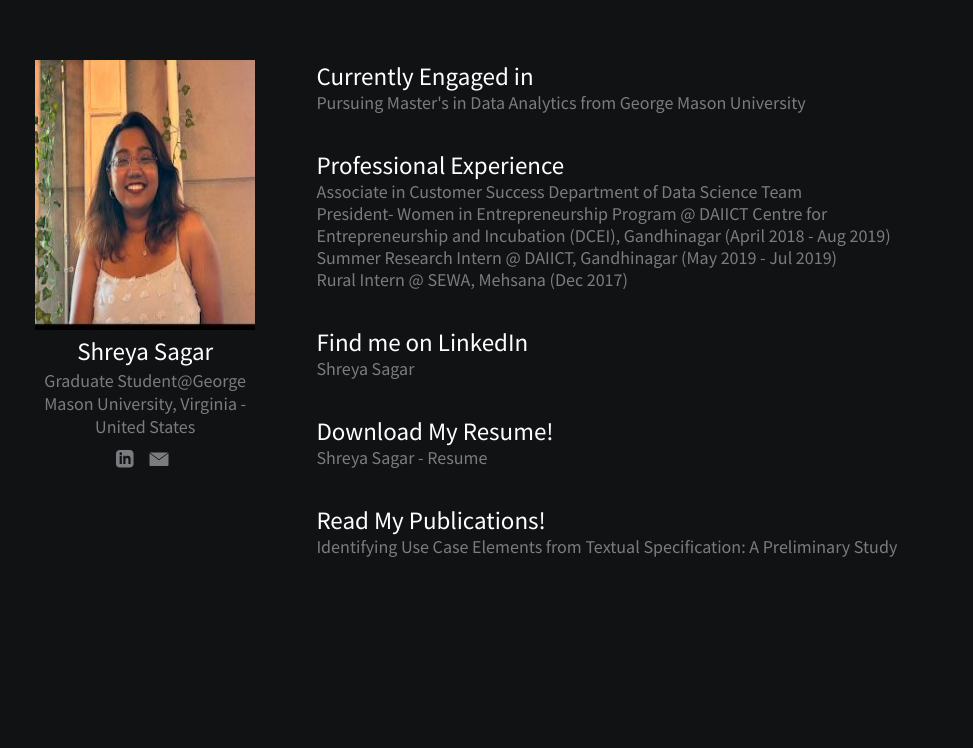
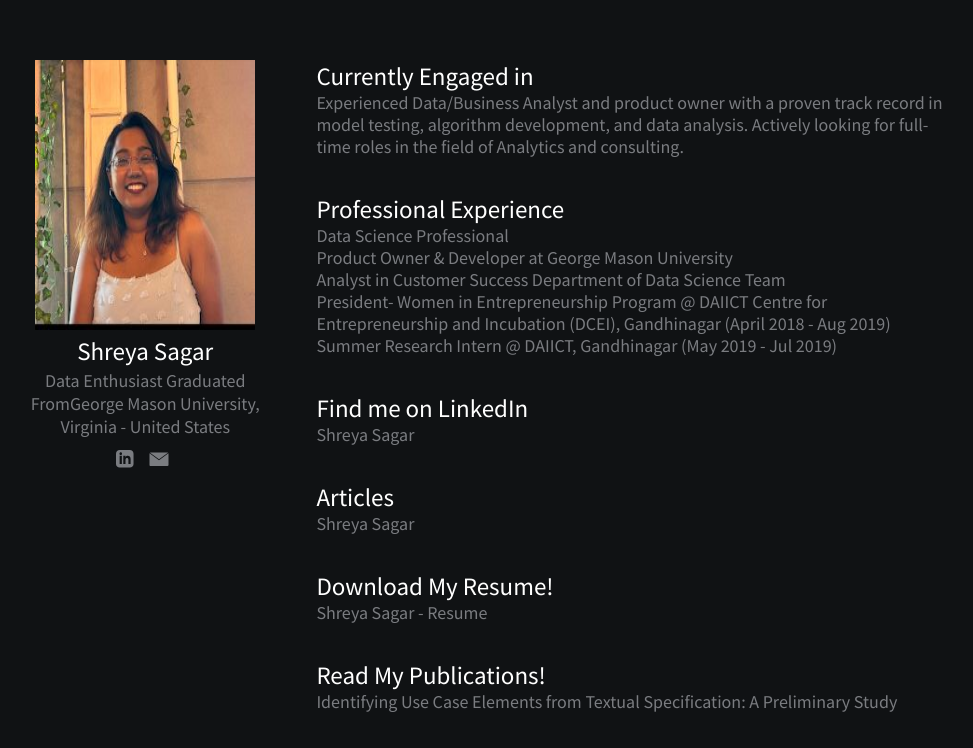
Before and after one commit to shreya1706/shreya1706.github.io, a plain HTML site: page index.html in a window 1280 px wide. Shown: the part 133-881 px from the top of the page, without its empty margins (42-1015 px from the left). Before the commit the page ends 800 px from the top, so only its background shows below. Drawn offline with Linux system fonts and the light colour scheme.

Commit message:
Update index.html
Updated new Resume

```diff
--- a/index.html
+++ b/index.html
@@ -17,7 +17,7 @@
           <!--<svg id="logo" width="80" height="67" viewBox="0 0 160 134" xmlns="http://www.w3.org/2000/svg"><path d="M24.44 78.157L0 53.53 53.417 0l26.39 26.612L106.38 0l53.482 53.614L136.25 77.31l-29.312-29.2-26.46 26.946-26.548-26.58-29.49 29.68zm5.335 5.375l50.033 50.415 51.108-51.286-23.775-23.684-26.712 26.72-26.372-26.404-24.28 24.24z" fill="white" fill-rule="evenodd"/></svg>-->
         </div>
         <h1>Shreya Sagar</h1>
-        <p>Graduate Student<a href="https://volgenau.gmu.edu/program/data-analytics-engineering-ms" class="fa" style="text-decoration: none;color: #7A7C80">@George Mason University, Virginia - United States </a></p>
+        <p>Data Enthusiast Graduated From<a href="https://volgenau.gmu.edu/program/data-analytics-engineering-ms" class="fa" style="text-decoration: none;color: #7A7C80">George Mason University, Virginia - United States </a></p>
         <div id="contact">
             <a href="https://www.linkedin.com/in/shreya-sagar/" class="fa fa-linkedin" style="color:whitesmoke"><svg viewBox="0 0 26 26" xmlns="http://www.w3.org/2000/svg" ><path d="M19 0h-14c-2.761 0-5 2.239-5 5v14c0 2.761 2.239 5 5 5h14c2.762 0 5-2.239 5-5v-14c0-2.761-2.238-5-5-5zm-11 19h-3v-11h3v11zm-1.5-12.268c-.966 0-1.75-.79-1.75-1.764s.784-1.764 1.75-1.764 1.75.79 1.75 1.764-.783 1.764-1.75 1.764zm13.5 12.268h-3v-5.604c0-3.368-4-3.113-4 0v5.604h-3v-11h3v1.765c1.396-2.586 7-2.777 7 2.476v6.759z"/></svg></a>
             <a href="mailto:shreyasagar1706@gmail.com" id="email"><svg viewBox="0 0 44 38" xmlns="http://www.w3.org/2000/svg"><path d="M3.025 5.255A1.99 1.99 0 0 1 4.003 5h33.994c.354 0 .688.093.977.256L21 18.5 3.025 5.255zm-1.002 1.45c-.015.098-.023.2-.023.302V18.28v-5.636 17.35C2 31.1 2.902 32 4.003 32h33.994A2.005 2.005 0 0 0 40 29.993v-17.35 5.638V7.008c0-.103-.008-.204-.023-.303L21 20.687 2.023 6.704z"/></svg></a>
@@ -28,16 +28,17 @@
       <section id="articles">
         <h2>Currently Engaged in</h2>
         <ul>
-          <li><a href="https://volgenau.gmu.edu/program/data-analytics-engineering-ms">Pursuing Master's in Data Analytics from George Mason University</a></li>
+          <li>Experienced Data/Business Analyst and product owner with a proven track record in model testing, algorithm development, and data analysis. Actively looking for full-time roles in the field of Analytics and consulting.</a></li>
         </ul>
         </section>
       <section id="openSource">
         <h2>Professional Experience</h2>
         <ul>
-          <li><a href="https://www.capillarytech.com/">Associate in Customer Success Department of Data Science Team</a></li>
+          <li><a href="https://outlier.ai/">Data Science Professional</a></li>
+          <li><a href="https://www.gmu.edu/">Product Owner & Developer at George Mason University</a></li>
+          <li><a href="https://www.capillarytech.com/">Analyst in Customer Success Department of Data Science Team</a></li>
           <li><a href="http://ceid.daiict.ac.in/">President- Women in Entrepreneurship Program @ DAIICT Centre for Entrepreneurship and Incubation (DCEI), Gandhinagar (April 2018 - Aug 2019)</a></li>
           <li><a href="https://www.daiict.ac.in">Summer Research Intern @ DAIICT, Gandhinagar (May 2019 - Jul 2019)</a></li>
-          <li><a href="http://www.sewa.org/">Rural Intern @ SEWA, Mehsana (Dec 2017)</a></li>
         </ul>
       </section>
     <section id="experiments">
@@ -46,10 +47,16 @@
         <li><a href="https://www.linkedin.com/in/shreya-sagar/">Shreya Sagar</a></li>
         </ul>
     </section>
+    <section id="experiments">
+        <h2>Articles</h2>
+        <ul>
+        <li><a href="https://medium.com/@shreyasagar1706">Shreya Sagar</a></li>
+        </ul>
+    </section>
     <section id="work">
         <h2>Download My Resume!</h2>
         <ul>
-          <li><a href="https://drive.google.com/file/d/1lIqHXBkXi9oGHPn91mWQ2giAJszB4I1U/view?usp=sharing">Shreya Sagar - Resume</a></li>
+          <li><a href="https://drive.google.com/file/d/1SJ1jrEsJXuNhzzjEQT1Q-T4T7vVNtEeI/view?usp=sharing">Shreya Sagar - Resume</a></li>
         </ul>
     </section>
     <section id="work">
```
